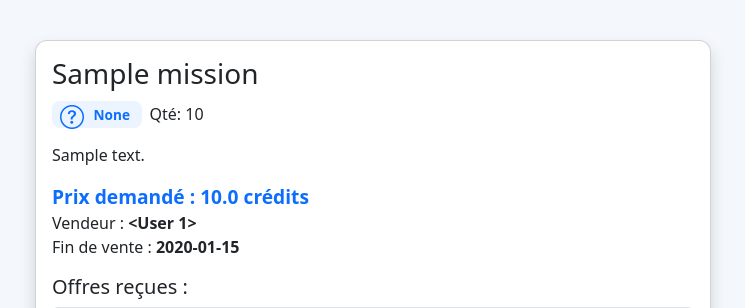
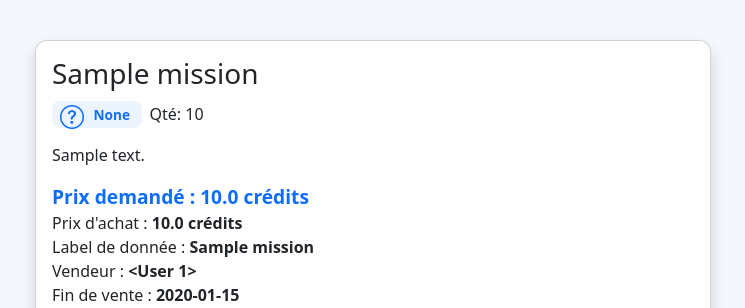
Before and after one commit to AnonTeam-Web/Marketplace-V1.1, a Flask app: page /mission/1 in a window 1280 px wide. Shown: the top 308 px of the page, without its empty margins (267-1012 px from the left). Run offline with Flask 3, Linux system fonts and the light colour scheme; a user stored in the database is signed in; tables that the repository leaves empty hold one stand-in row (values such as "Sample post").

Commit message:
Update mission_detail.html 2

```diff
--- a/marketplace/templates/mission_detail.html
+++ b/marketplace/templates/mission_detail.html
@@ -23,13 +23,13 @@
       <div class="card-body">
         <h3 class="card-title">{{ mission.titre }}</h3>
 
-        <!-- Pictogramme dynamique -->
         {% set type_icon = {
-             'information': 'bi-info-circle',
+             'donnee': 'bi-file-earmark-text',
              'carte': 'bi-map',
              'mission': 'bi-flag',
              'option': 'bi-lightbulb'
            } %}
+
         <div class="mb-2">
           <span class="badge-type">
             <i class="bi {{ type_icon.get(mission.type, 'bi-question-circle') }} icon-type"></i>
@@ -42,6 +42,12 @@
 
         <div class="mb-3">
           <div class="price">Prix demandé : {{ mission.prix }} crédits</div>
+          {% if mission.prix_achat is defined and mission.prix_achat is not none %}
+            <div>Prix d'achat : <strong>{{ mission.prix_achat }} crédits</strong></div>
+          {% endif %}
+          {% if mission.data_label %}
+            <div>Label de donnée : <strong>{{ mission.data_label }}</strong></div>
+          {% endif %}
           <div>Vendeur : <strong>{{ mission.vendeur }}</strong></div>
           {% if mission.date_butoir %}
             <div>Fin de vente : <strong>{{ mission.date_butoir[:10] }}</strong></div>
@@ -60,7 +66,6 @@
                   {% endif %}
                 </div>
 
-                <!-- Actions selon le rôle -->
                 <div class="d-flex gap-1">
                   {% if session.get('user') == mission.vendeur and not offre.accepted %}
                     <form method="POST" action="{{ url_for('accept_offer', mission_id=mission.id) }}" style="display:inline">
```
